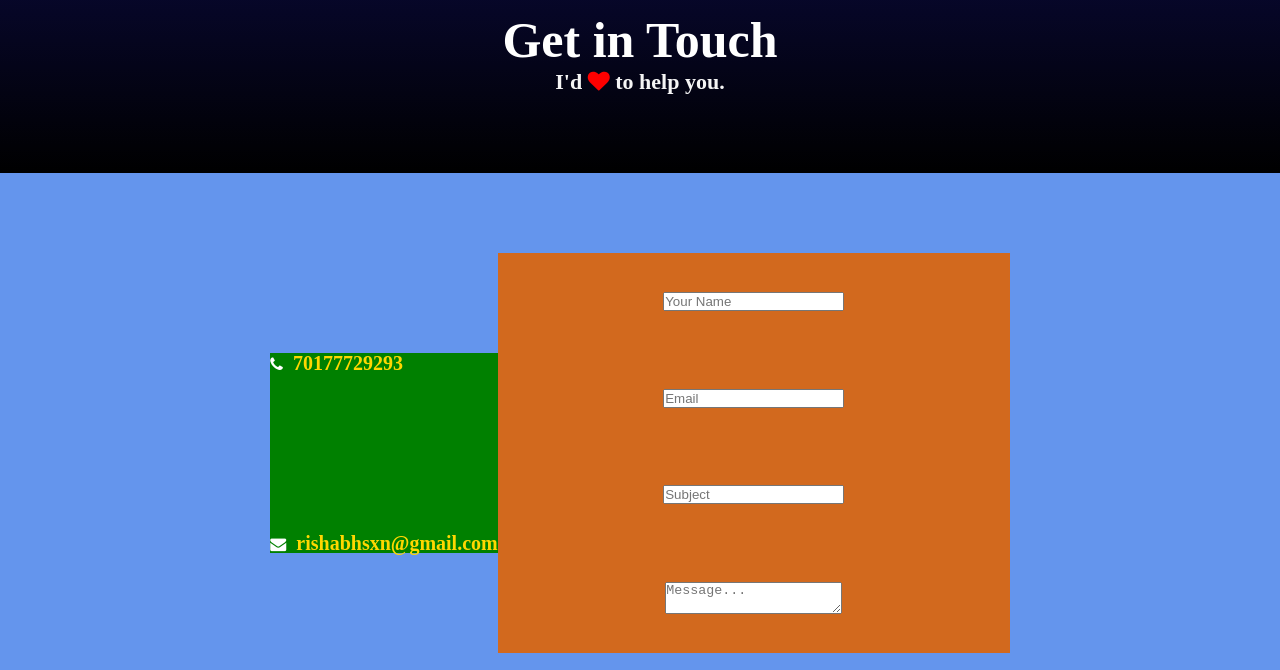
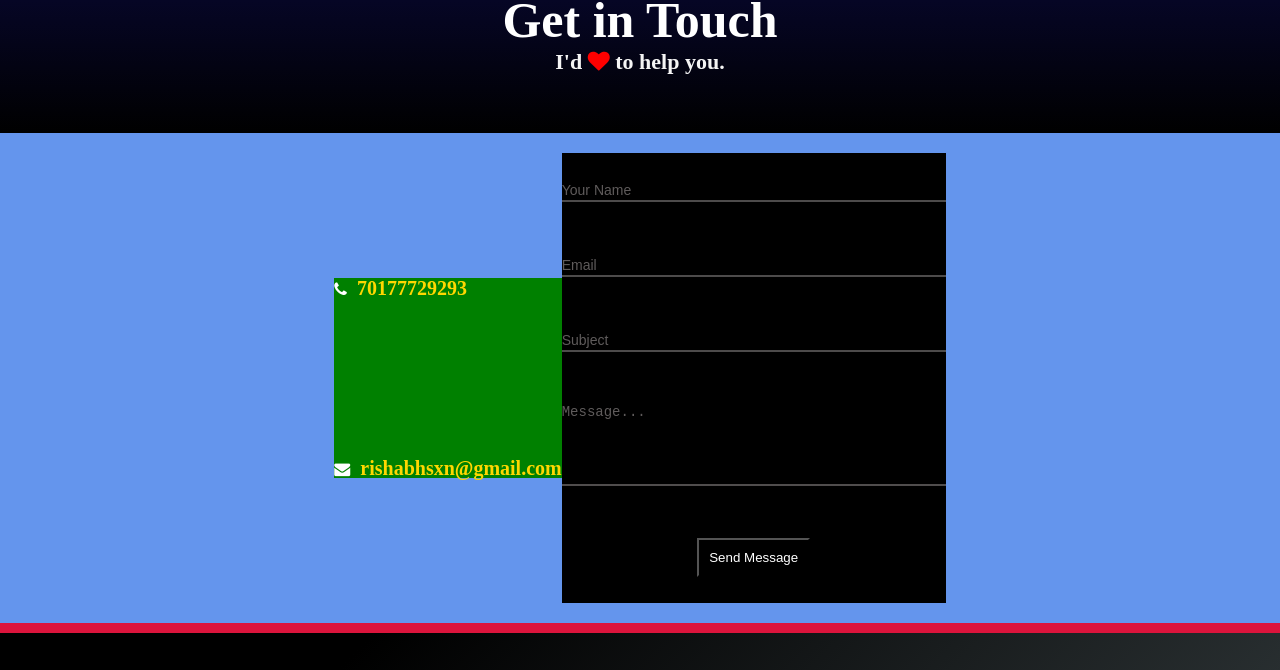
Before and after one commit to sanyamsxn/Testing, a plain HTML site: page index.html in a window 1280 px wide. Shown: the part 5670-6340 px from the top of the page. Drawn offline with nearby package versions, Linux system fonts and the light colour scheme; animation ran at ten frames a second.

Commit message:
new contact form4

```diff
--- a/css/style.css
+++ b/css/style.css
@@ -1391,14 +1391,14 @@ cursor: pointer;
 
 #contact{
     background: crimson;
-    height: 100vh;
+    height: 700px;
 }
 #contact .upper-contact{
     display: flex;
     flex-direction: column;
     align-items: center;
     background: linear-gradient(rgb(9, 9, 56),black);
-    height: 30vh;
+    height: 200px;
     justify-content: center;
 }
 .upper-contact h1{
@@ -1413,7 +1413,7 @@ cursor: pointer;
     color: red;
 }
 .lower-contact{
-    height: 70vh;
+    height:490px ;
     background: cornflowerblue;
     display: flex;
     justify-content: center;
@@ -1423,7 +1423,8 @@ cursor: pointer;
     display: flex;
     flex-direction: column;
     justify-content: space-between;
-   height: 200px;background: green;
+   height: 200px;
+   background: green;
 }
 .lower-contact .contact-info h2{
     display: inline-block;
@@ -1437,11 +1438,46 @@ cursor: pointer;
 form{
     display: flex;
     flex-direction: column;
-    background: chocolate;
-    height: 400px;
-    width: 40%;
+    background: rgb(0, 0, 0);
+    height: 450px;
+    width: 30%;
     align-items: center;
     justify-content: space-around;
+}
+form input{
+    width: 100%;
+    border: none;
+    outline: none;
+    border-bottom: 2px solid rgb(77, 75, 75);
+    background: transparent;
+    color: white;
+    font-size: 18px;
+}
+form textarea{
+    width: 100%;
+    border: none;
+    outline: none;
+    border-bottom: 2px solid rgb(80, 77, 77);
+    background: transparent;
+    resize: none;
+    color: white;
+    font-size: 18px;
+}
+form input::placeholder{
+    color: rgb(158, 152, 152);
+    opacity: 0.6;
+    font-size: 14px;
+}
+form textarea::placeholder{
+    color: rgb(158, 152, 152);
+    opacity: 0.6;
+    font-size: 14px;
+}
+form button{
+    padding: 10px;
+    background: black;
+    color: white;
+    cursor: pointer;
 }
                                              /* -----end of contact section--------*/
 
--- a/index.html
+++ b/index.html
@@ -439,10 +439,12 @@
                 </div>
 
                 <form>
-                    <input type="name" placeholder="Your Name" required=true>
-                    <input type="email" placeholder="Email" required=true>
-                    <input type="subject" placeholder="Subject" required=true>
-                    <textarea type="message" placeholder="Message..." required=true></textarea>
+                    <input name="name" type="name" placeholder="Your Name" required=true>
+                    <input name="email" type="email" placeholder="Email" required=true>
+                    <input name="subject" type="subject" placeholder="Subject" required=true>
+                    <textarea name="messgae" type="message" placeholder="Message..." required=true rows="4"></textarea>
+                    <button name="submit">Send Message</button>
+
                 </form>
             </div>
         </section>
```
